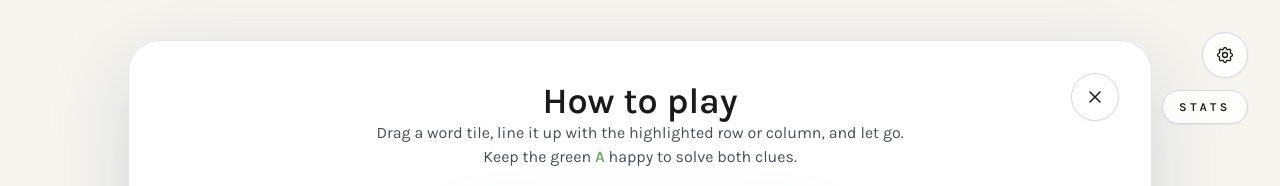
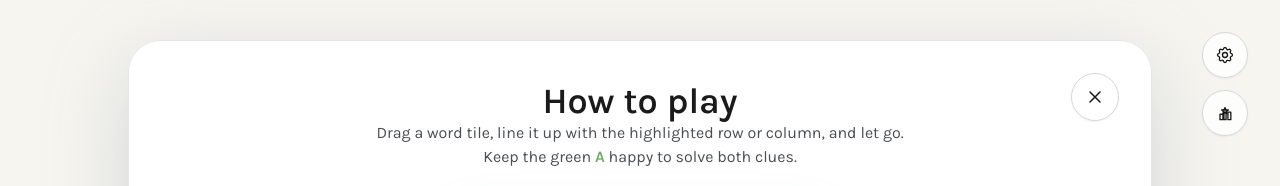
Before and after one commit to evgenyvinnik/crosswordly, a React (Vite) app: page / in a window 1280 px wide. Shown: the top 186 px of the page. Built offline with nearby package versions, Linux system fonts and the light colour scheme.

Commit message:
Add podium icon

```diff
--- a/src/App.tsx
+++ b/src/App.tsx
@@ -5,6 +5,7 @@ import SplashScreen from './components/SplashScreen';
 import TutorialScreen from './components/TutorialScreen';
 import LevelSelectScreen, { LevelDescriptor } from './components/LevelSelectScreen';
 import SettingsIcon from './components/icons/SettingsIcon';
+import PodiumIcon from './components/icons/PodiumIcon';
 import StatsDialog from './components/StatsDialog';
 import { LEVEL_DEFINITIONS, TUTORIAL_LEVEL } from './levels';
 import { useProgressStore } from './state/useProgressStore';
@@ -161,10 +162,14 @@ export default function App() {
             </button>
             <button
               type="button"
-              className="rounded-full border border-[#d3d6da] bg-white/80 px-4 py-2 text-xs font-semibold uppercase tracking-[0.3em] text-[#1a1a1b] shadow-sm transition hover:bg-white"
+              className="rounded-full border border-[#d3d6da] bg-white/80 p-3 text-[#1a1a1b] shadow-sm transition hover:bg-white"
               onClick={() => setIsStatsOpen(true)}
+              aria-haspopup="dialog"
+              aria-expanded={isStatsOpen}
+              aria-label="Open stats"
             >
-              Stats
+              <PodiumIcon className="h-5 w-5" />
+              <span className="sr-only">Stats</span>
             </button>
           </div>
 
--- /dev/null
+++ b/src/components/icons/PodiumIcon.tsx
@@ -0,0 +1,26 @@
+import { IconProps } from './types';
+
+const PodiumIcon = (props: IconProps) => (
+  <svg
+    viewBox="0 0 24 24"
+    fill="none"
+    xmlns="http://www.w3.org/2000/svg"
+    stroke="currentColor"
+    strokeWidth="1.6"
+    aria-hidden="true"
+    {...props}
+  >
+    <path
+      strokeLinecap="round"
+      strokeLinejoin="round"
+      d="M6 13.5h3.5V20H6zM10.75 8h2.5v12h-2.5zM15.5 11h3.5v9h-3.5z"
+    />
+    <path
+      strokeLinecap="round"
+      strokeLinejoin="round"
+      d="M12 5.5l1.2 2.5 2.8.4-2 1.9.5 2.7L12 11.3 9.5 13l.5-2.7-2-1.9 2.8-.4z"
+    />
+  </svg>
+);
+
+export default PodiumIcon;
```
